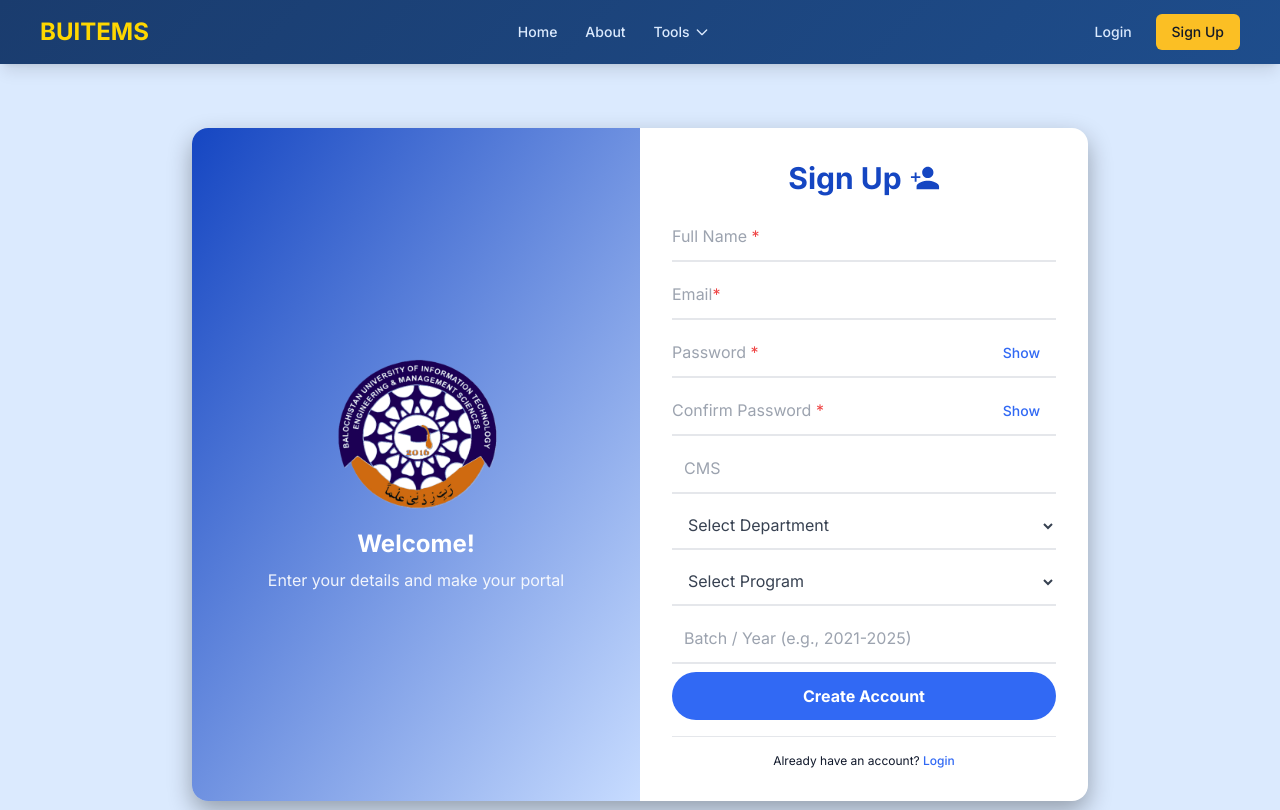
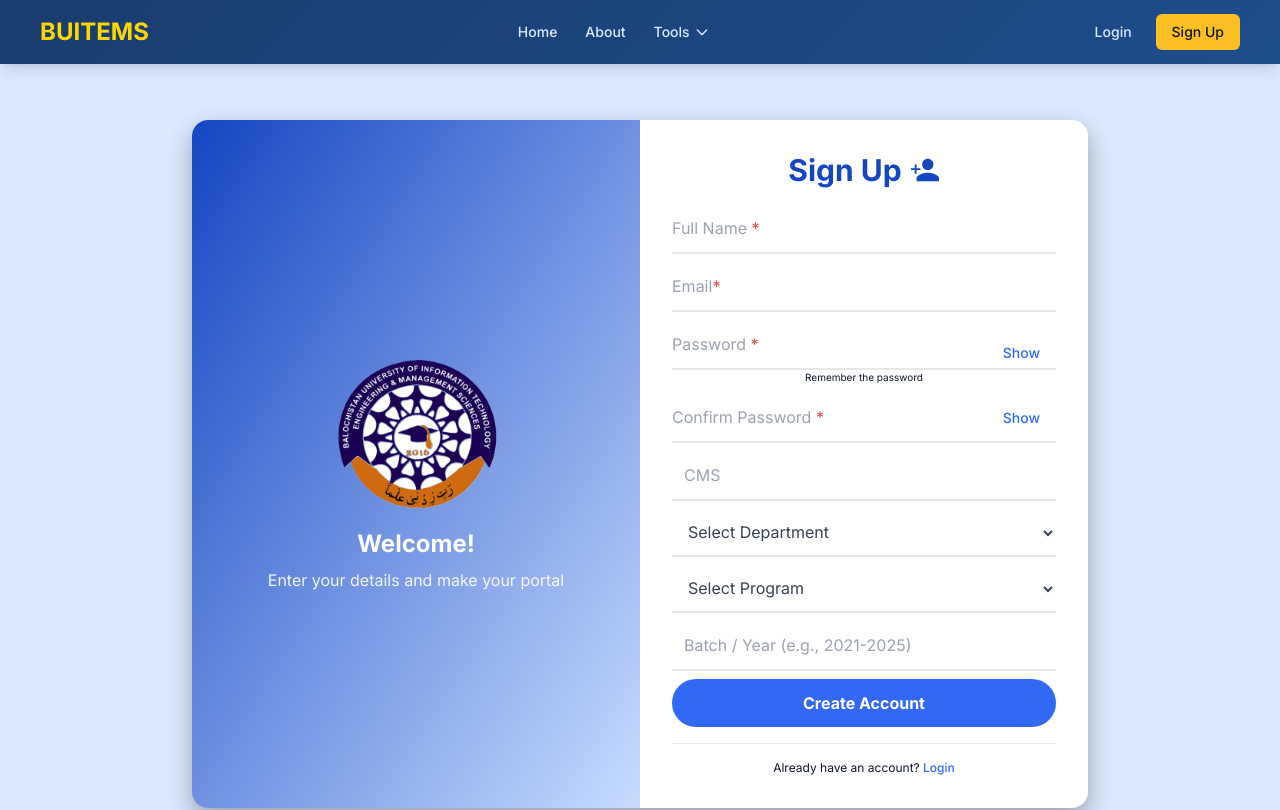
Before and after one commit to M-Saad-saif/BuitemsPortal-Nextjs, a Next.js app: page /signup in a window 1280 px wide. Shown: the top 810 px of the page. Built offline with nearby package versions, Linux system fonts and the light colour scheme.

Commit message:
signup chnaging'

```diff
--- a/app/signup/page.js
+++ b/app/signup/page.js
@@ -16,6 +16,7 @@
   "Software Engineering",
   "Information Technology",
   "Computer Engineering",
+  "Data Science",
   // Core Engineering
   "Electrical Engineering",
   "Electronic Engineering",
@@ -168,6 +169,7 @@
               >
                 {showPass ? "Hide" : "Show"}
               </button>
+              <p className="text-[10px] text-center">Remember the password</p>
             </div>
 
             <div className="relative w-full">
```
